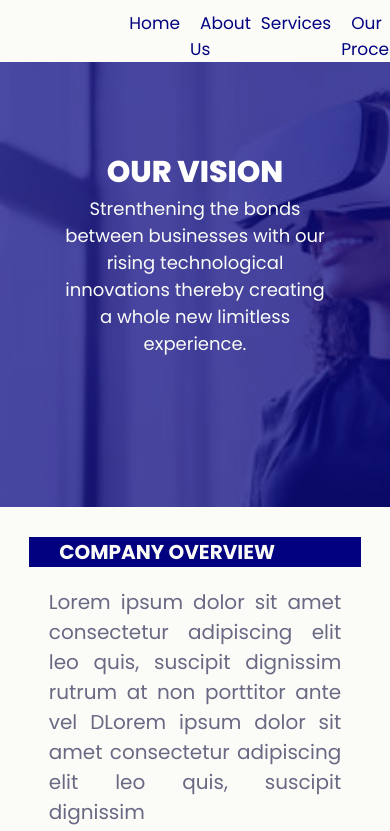
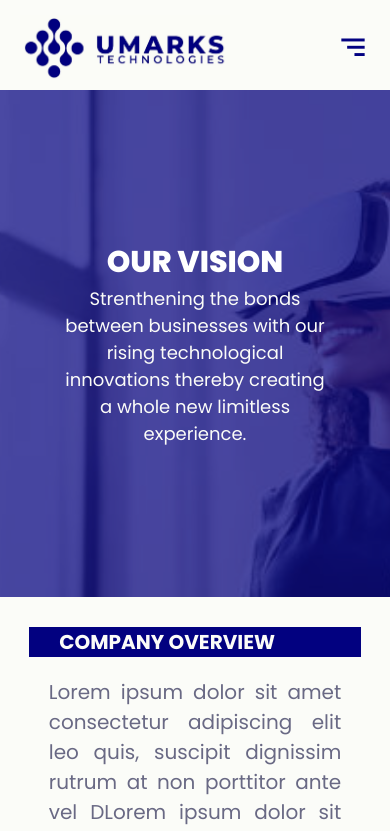
Before and after one commit to Levi-ikechukwu/Umarks_, a plain HTML site: page about.html in a window 390 px wide. Shown: the top 831 px of the page. Drawn offline with nearby package versions, Linux system fonts and the light colour scheme; a web font is replaced by a local one.

Commit message:
mobile-Responsiveness

```diff
--- a/about.html
+++ b/about.html
@@ -9,6 +9,7 @@
     <link rel="stylesheet" href="/assets/lib/boxicons-2.1.4/css/boxicons.min.css">
     <link rel="stylesheet" href="/assets/css/about.css">
     <link rel="stylesheet" href="/assets/lib/fontawesome-free-6.5.2-web/fontawesome-free-6.5.2-web/css/all.min.css">
+    <link rel="stylesheet" href="assets/css/index.css">
     <title>About Us-Beta</title>
 </head>
 <style>
@@ -39,25 +40,33 @@
 <body>
     <header>
         <div class="head">
-            <div class="logo">
-                <img src="/assets/images/logoFFF.png" alt="Umarks Technologies">
+            <div class="logo-mobile" >
+                <img src="assets/images/logoFFF.png" alt="Umarks Technologies">
             </div>
 
-            <div class="menu" data-aos="fade-left" data-aos-duration="1500">
-
+            <div class="menu" >
                 <i class='bx bx-menu-alt-right' id="menu"></i>
             </div>
 
             <div class="nav">
                 <nav>
+
+                    <div class="logo">
+                        <img src="assets/images/logoFFF.png" alt="Umarks Technologies">
+                    </div>
                     <ul>
-                        <li><a href="index.html">Home</a></li>
+                        <li><a href="/index.html">Home</a></li>
                         <li><a href="about.html">About Us</a></li>
-                        <li><a href="services.html">Services</a></li>
-                        <li><a href="process.html">Our Process</a></li>
-                        <li><a class="call" href="#">Contact Us</a></li>
+                        <li><a href="/services.html">Services</a></li>
+                        <li><a href="/process.html">Our Process</a></li>
+                        <li></li>
+
+                        <!-- <li><a href="#">Contact Us</a></li> -->
 
                     </ul>
+                   <div class="call">
+                    <a href="contact.html">Contact Us</a>
+                   </div>
                 </nav>
 
             </div>
@@ -65,14 +74,10 @@
             <div id="nav-overlay">
                 <i class='bx bx-x' id="closeicon"></i>
                 <ul>
-                    <ul>
-                        <li><a href="index.html">Home</a></li>
-                        <li><a href="about.html">About Us</a></li>
-                        <li><a href="services.html">Services</a></li>
-                        <li><a href="process.html">Our Process</a></li>
-                        <li><a class="call" href="#">Contact Us</a></li>
-
-                    </ul>
+                    <li><a href="/index.html">Home</a></li>
+                    <li><a href="/services.html">Services</a></li>
+                    <li><a href="about.html">About Us</a></li>
+                    <li><a href="contact.html">Contact Us</a></li>
                 </ul>
             </div>
         </div>
--- a/assets/css/about.css
+++ b/assets/css/about.css
@@ -27,85 +27,6 @@ git push
     scroll-behavior: smooth;
 }
 
-header {
-    width: 100%;
-    display: flex;
-    padding-top: 10px;
-    align-items: center;
-    justify-content: center;
-    background-color: #FBFCF8;
-    position: fixed;
-    z-index: 30;
-    top: 0;
-    /* box-shadow: rgba(50, 50, 93, 0.25) 0px 2px 5px -1px, rgba(0, 0, 0, 0.3) 0px 1px 3px -1px; */
-}
-
-header .head {
-    display: flex;
-    /* justify-content: space-between; */
-    width: 85%;
-    align-items: center;
-    color: #FBFCF8;
-}
-
-header .head .logo img {
-    width: 70%;
-}
-
-header .head .logo {
-    display: flex;
-    align-items: center;
-    width: 30%;
-}
-
-header .head .menu .bx {
-    display: none;
-}
-
-header .head .nav nav ul {
-    display: flex;
-    list-style-type: none;
-    margin-left: 90px;
-}
-
-header .head .nav nav ul li a {
-    text-decoration: none;
-    color: #020180;
-    /* font-family: "Poppins", sans-serif; */
-    font-family: 'poppins', sans-serif;
-    /* font-family: "Barlow Condensed", sans-serif; */
-    /* font-family: "Oswald", sans-serif; */
-    padding: 0px 10px;
-    font-weight: 400;
-    font-size: 17px;
-}
-
-header .head .nav nav ul li a:hover {
-    color: #787878;
-}
-
-header .head .nav nav ul li .call {
-    margin-left: 140px;
-    color: rgb(47, 50, 125);
-    background-color: transparent;
-    margin-bottom: 30px;
-    border: 1px solid rgb(47, 50, 125);
-    padding: 4px 20px;
-    border-radius: 25px;
-    font-weight: 500;
-    font-size: 0.875rem;
-    font-family: "Poppins", sans-serif;
-    cursor: pointer;
-}
-
-header .head .nav nav ul li .call:hover {
-    background-color: #020181;
-    color: white;
-}
-
-header .head #nav-overlay {
-    display: none;
-}
 
 .vision {
     width: 100%;
--- a/assets/css/index.css
+++ b/assets/css/index.css
@@ -46,8 +46,8 @@ header .head {
     color: #FBFCF8;
 }
 
-header .head .logo img {
-    width: 100%;
+header .head .logo {
+    width: 10%;
     /* height: 70px; */
 }
 
@@ -1183,7 +1183,7 @@ display: none;
     header .head .menu .bx {
         display: flex;
         font-size: 35px;
-        padding-right: 15px;
+        padding-right: 0px;
     }
     /* header .head .menu {
         display: block;
@@ -1351,7 +1351,7 @@ display: none;
     }
     header .head .logo-mobile{
         display: flex;
-        width: 40%;
+        width: 60%;
     }
 
     header .head .logo-mobile img {
```
Also changed, not shown: index.html (+1 -1 lines).
